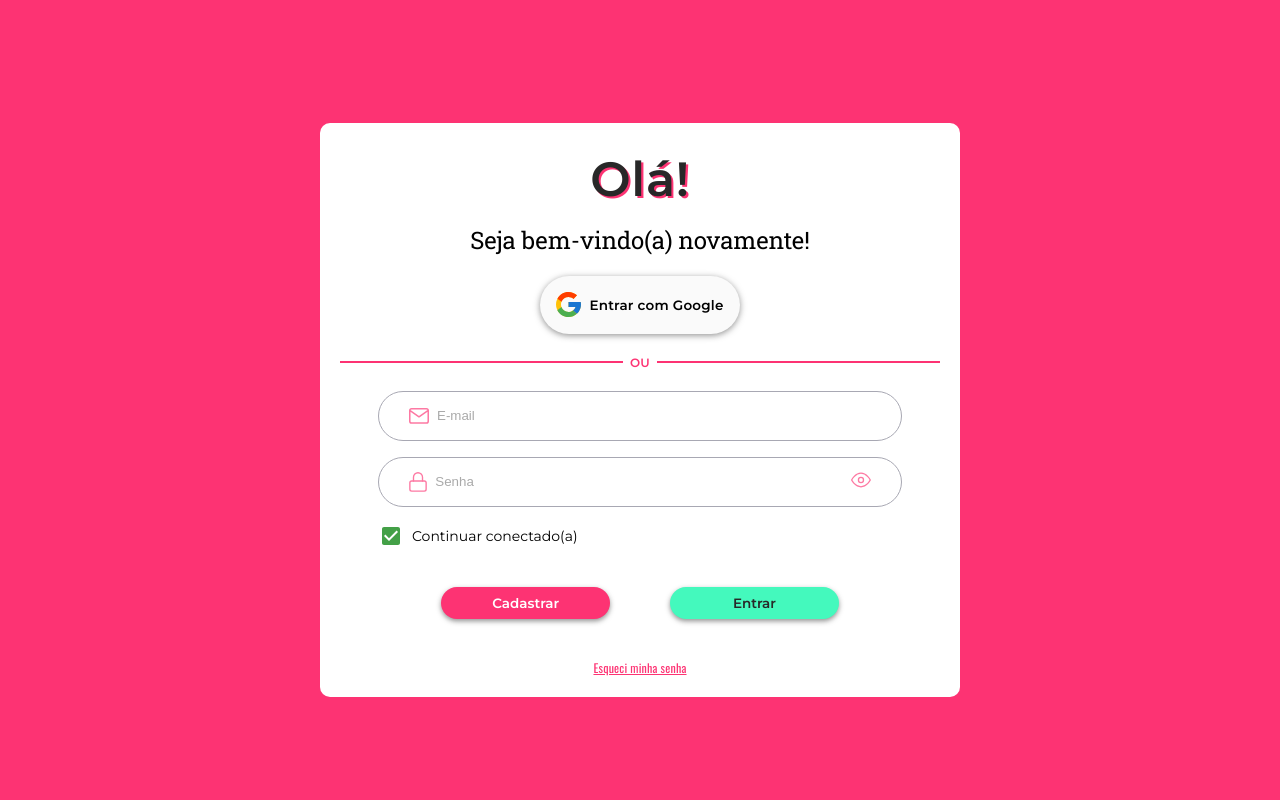
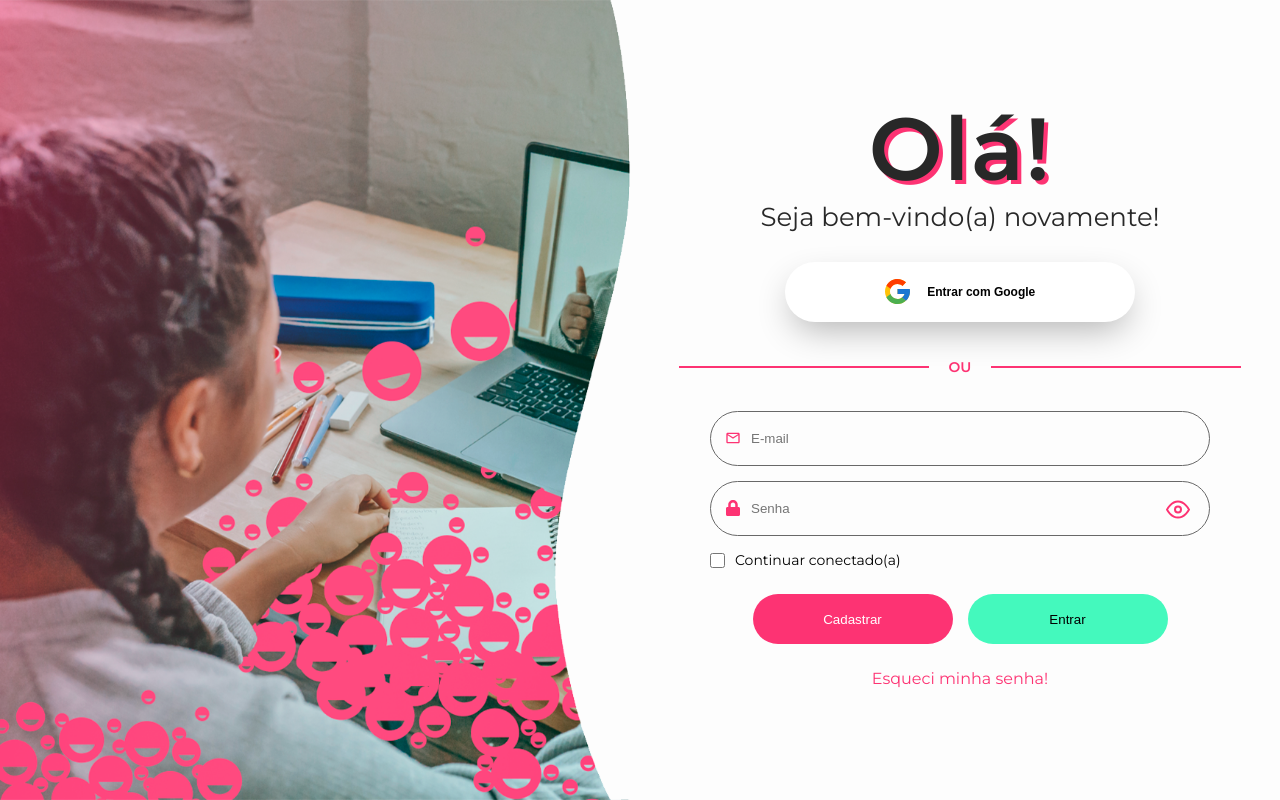
Before and after one commit to Jello-Education/jello, a React (Create React App) app: page /signin in a window 1280 px wide. Built offline with nearby package versions, Linux system fonts and the light colour scheme; no server answers; a web font is replaced by a local one.

Commit message:
Crate screen SignIn

```diff
--- a/package.json
+++ b/package.json
@@ -42,7 +42,7 @@
     "react-scripts": "4.0.1",
     "react-toastify": "^6.0.5",
     "sass": "^1.32.5",
-    "styled-components": "^5.1.0",
+    "styled-components": "^5.3.5",
     "swiper": "^7.4.1",
     "typescript": "^4.6.4",
     "web-vitals": "^0.2.4"
@@ -51,6 +51,7 @@
     "@testing-library/jest-dom": "^5.11.4",
     "@testing-library/react": "^11.1.0",
     "@testing-library/user-event": "^12.1.10",
+    "@types/styled-components": "^5.1.25",
     "babel-eslint": "^10.1.0",
     "eslint-config-airbnb": "^18.2.1",
     "eslint-config-prettier": "^7.2.0",
--- a/src/routes/index.jsx
+++ b/src/routes/index.jsx
@@ -16,6 +16,7 @@ const routeObjects = [...authRoutes, ...comingRoutes, ...blogRoutes];
 const mappedRoutes = routeObjects.map(mapRouteObject);
 
 const AppRoutes = () => {
+
   const navigate = useNavigate();
   const byPassRoutes = ['blog', 'coming', 'signin', 'signup', 'classe'];
   const token = localStorage.getItem(`${jelloVersion}-token`);
--- a/src/screens/SignIn/components/Conect/index.tsx
+++ /dev/null
@@ -1,23 +0,0 @@
-import React from 'react';
-
-import { green, pink } from '@mui/material/colors';
-
-import { Check, Container, TitleConect } from './stlyes';
-
-const Conect = () => (
-  <Container>
-    <Check
-      defaultChecked
-      sx={{
-        color: pink[800],
-        '&.Mui-checked': {
-          color: green[600],
-        },
-      }}
-    />
-
-    <TitleConect>Continuar conectado(a)</TitleConect>
-  </Container>
-);
-
-export default Conect;
--- a/src/screens/SignIn/components/Conect/stlyes.ts
+++ /dev/null
@@ -1,29 +0,0 @@
-import Checkbox from '@mui/material/Checkbox';
-import styled from 'styled-components';
-
-import { FontFamily, MediaQuery } from '../../../../styles/variables';
-
-export const Container = styled.div`
-  display: flex;
-  justify-content: center;
-  align-items: center;
-`;
-
-export const Check = styled(Checkbox)``;
-
-export const TitleConect = styled.p`
-  font-family: ${FontFamily.MONTSERRAT};
-  font-style: normal;
-  font-weight: 400;
-  font-size: 14px;
-  line-height: 30px;
-
-  display: flex;
-  align-items: center;
-
-  color: #000000;
-
-  @media ${MediaQuery.MOBILE} {
-    margin-top: 12px;
-  }
-`;
--- a/src/screens/SignIn/index.tsx
+++ b/src/screens/SignIn/index.tsx
@@ -1,51 +1,102 @@
-import React from 'react';
+import React, { useState } from 'react';
 
-import EmailIcon from '../../assets/icons/email.svg';
-import PadlockIcon from '../../assets/icons/padlock.svg';
-import ButtonGoogle from '../../components/ButtonGoogle';
-import ButtonMain from '../../components/ButtonMain';
-import InputLogin from '../../components/InputLogin';
-import Conect from './components/Conect';
-import {
-  Container,
-  ContainerInput,
-  Divider,
-  ForgotPassword,
-  SectionButton,
-  SectionInputs,
-  Title,
-} from './style';
+import StudentImage from '../../assets/image/Student-Image.png';
+import Google from '../../assets/icons/google.svg';
+import { MdOutlineEmail } from 'react-icons/md';
+import { FaLock } from 'react-icons/fa';
+import { FiEye, FiEyeOff } from 'react-icons/fi';
+import { Container, Student, Division, Title, Description, ContentButtonGoogle, ButtonGoogle, ImageGoogle, ContentBorder, Border, NameBorder, Form, ContainerInput, ContainerIconInput, Input, ContainerIconPassword, ContainerCheckbox, Checkbox, NameCheckbox, ContainerButton, ButtonRegister, ButtonLogin, ForgotPassword } from './style';
 
-const SignIn = () => (
-  <Container>
-    <SectionInputs>
-      <Title>
-        <h1>Olá!</h1>
-        <h2>Seja bem-vindo(a) novamente!</h2>
-      </Title>
-      <ButtonGoogle />
+const SignIn = () => {
 
-      <Divider>
-        <div />
-        <p>ou</p>
-        <div />
-      </Divider>
+    const [ email, setEmail ] = useState("");
+    const [ senha, setSenha ] = useState("");
+    const [ view, setView ] = useState(false);
 
-      <ContainerInput>
-        <InputLogin placeholder="E-mail" img={EmailIcon} />
-        <InputLogin placeholder="Senha" img={PadlockIcon} password top={16} />
-        <Conect />
-      </ContainerInput>
-      <SectionButton>
-        <ButtonMain title="Cadastrar" background="#FD3373" top={30} />
-        <ButtonMain title="Entrar" background="#44F9BD" colorFont="#282828" />
-      </SectionButton>
+  return (
+    <Container>
 
-      <ForgotPassword>
-        <p>Esqueci minha senha</p>
-      </ForgotPassword>
-    </SectionInputs>
-  </Container>
-);
+        <Student src={StudentImage} alt="Student Jello" />
+
+        <Division>
+            <div>
+
+                <Title>Olá!</Title>
+
+                <Description>Seja bem-vindo(a) novamente!</Description>
+
+                <ContentButtonGoogle>
+                    <ButtonGoogle>
+                        <ImageGoogle src={Google} />
+                        Entrar com Google
+                    </ButtonGoogle>
+                </ContentButtonGoogle>
+
+                <ContentBorder>
+
+                    <Border />
+
+                    <NameBorder>OU</NameBorder>
+
+                    <Border />
+
+                </ContentBorder>
+
+                <Form>
+
+                    <ContainerInput>
+
+                        <ContainerIconInput>
+                             <MdOutlineEmail />
+                        </ContainerIconInput>
+
+                        <Input type="text" placeholder="E-mail" />
+
+                    </ContainerInput>
+
+                    <ContainerInput>
+
+                        <ContainerIconInput>
+                             <FaLock />
+                        </ContainerIconInput>
+
+                        <Input type={view == false ? "password" : "text"} placeholder="Senha" />
+
+                        <ContainerIconPassword>
+                             {view == false ? <FiEye onClick={() => setView(true)} /> : <FiEyeOff onClick={() => setView(false)} />}
+                        </ContainerIconPassword>
+
+                    </ContainerInput>
+
+                    <div style={{display: 'flex', justifyContent: 'center'}}>
+
+                        <ContainerCheckbox>
+
+                            <Checkbox type="checkbox" />
+
+                            <NameCheckbox>Continuar conectado(a)</NameCheckbox>
+
+                        </ContainerCheckbox>
+
+                    </div>
+
+                    <ContainerButton>
+
+                        <ButtonRegister>Cadastrar</ButtonRegister>
+
+                        <ButtonLogin>Entrar</ButtonLogin>
+
+                    </ContainerButton>
+
+                    <ForgotPassword>Esqueci minha senha!</ForgotPassword>
+
+                </Form>
+
+            </div>
+        </Division>
+
+    </Container>
+  )
+}
 
 export default SignIn;
--- a/src/screens/SignIn/style.ts
+++ b/src/screens/SignIn/style.ts
@@ -3,129 +3,247 @@ import styled from 'styled-components';
 import { FontFamily, MediaQuery } from '../../styles/variables';
 
     export const Container = styled.div`
-  height: 100%;
-  justify-content: center;
+      display: flex;
+      justify-content: space-between;
       align-items: center;
-  text-align: center;
-  display: flex;
-  background: #fd3373;
       height: 100vh;
     `;
 
-export const SectionInputs = styled.div`
+    export const Division = styled.div`
     width: 50%;
+    display: flex;
+    justify-content: center;
     text-align: center;
-  justify-content: center;
-  align-items: center;
-  background: #fff;
-  margin-top: 20px;
-  border-radius: 10px;
-  padding: 20px;
 
-  @media ${MediaQuery.MOBILE} {
-    width: 95%;
-    padding: 10px;
+    @media only screen and (max-width: 991px) {
+      width: 100%;
     }
+
     `;
 
-export const Title = styled.div`
-  h1 {
+  export const Student = styled.img`
+        width: 50%;
+        height: 100vh;
+        object-fit: cover;
+
+        @media only screen and (max-width: 1700px) {
+          object-fit: fill;
+        }
+
+        @media only screen and (max-width: 991px) {
+          display: none;
+        }
+
+    `;
+
+  export const Title = styled.h1`
+
         font-family: 'Montserrat';
         font-style: normal;
         font-weight: 800;
-    font-size: 48px;
+        font-size: 88px;
         line-height: 73px;
         letter-spacing: 0.015em;
         margin-bottom: 8px;
 
         color: #282828;
 
-    text-shadow: 2.2px 2.2px 0px #fd3373;
+        text-shadow: 4px 4px 0px rgba(253,51,115,1);
 
-    @media ${MediaQuery.MOBILE} {
-      font-size: 24px;
-      margin-bottom: 0px;
-    }
+    `;
+
+    export const Description = styled.p`
+    font-size: 26px;
+    color: #282828;
+    margin-top: 3%;
+
+    @media only screen and (max-width: 991px) {
+      font-size: 20px;
     }
 
-  h2 {
-    font-family: 'Roboto Slab';
-    font-style: normal;
-    font-weight: 300;
-    font-size: 24px;
-    line-height: 32px;
-
-    letter-spacing: -0.005em;
-
-    color: #000000;
-
-    @media ${MediaQuery.MOBILE} {
-      font-size: 18px;
-    }
-  }
     `;
 
-export const Divider = styled.div`
+  export const ContentBorder = styled.div`
+    display: flex;
+    justify-content: center;
+    align-items: center;
+    margin-top: 3%;
+    `
+
+    export const Border = styled.div`
+        width: 250px;
+        height: 2px;
+        background-color: #fd3373;
+
+        @media only screen and (max-width: 991px) {
+          width: 150px;
+        }
+
+    `;
+
+    export const NameBorder = styled.h1`
+        font-size: 14px;
+        color:  #fd3373;
+        padding: 20px;
+    `;
+
+    export const ButtonGoogle = styled.button`
+      width: 350px;
+      height: 60px;
+      background-color: #fff;
+      border-radius: 50px;
+      outline: none;
+      border: none;
+      font-weight: bolder;
+    -webkit-box-shadow: 0px 14px 35px -7px rgba(0,0,0,0.30);
+    -moz-box-shadow: 0px 14px 35px -7px rgba(0,0,0,0.30);
+    box-shadow: 0px 14px 35px -7px rgba(0,0,0,0.30);
+        font-size: 12px;
+        display: flex;
+        justify-content: center;
+        align-items: center;
+    `;
+
+    export const ImageGoogle = styled.img`
+        margin-right: 5%;
+    `;
+
+    export const ContentButtonGoogle = styled.div`
+    display: flex;
+    justify-content: center;
+    margin-top: 5%;
+    `;
+
+
+    export const Form = styled.form`
+    display: grid;
+    justify-content: center;
+    `;
+
+    export const ContainerCheckbox = styled.div`
       display: flex;
       align-items: center;
-  margin-bottom: 20px;
+      margin-top: 3%;
+      width: 500px;
 
-  p {
-    font-family: ${FontFamily.MONTSERRAT};
-    font-style: normal;
-    font-weight: bold;
-    font-size: 12px;
-    line-height: 17px;
-
-    letter-spacing: 0.015em;
-    text-transform: uppercase;
-
-    color: #fd3373;
-
-    margin-left: 7px;
-    margin-right: 7px;
+      @media only screen and (max-width: 991px) {
+        width: 350px;
       }
 
-  div {
-    width: 100%;
-    background: #fd3373;
-    border: 1px solid #fd3373;
-  }
+    `;
+
+  export const NameCheckbox = styled.p`
+    margin-left: 2%;
+    font-size: 14px;
+    `;
+
+  export const Checkbox = styled.input`
+        width: 15px;
+        height: 15px;
     `;
 
   export const ContainerInput = styled.div`
-  padding: 0 30px;
+        position: relative;
+    `;
 
-  div:last-child {
-    justify-content: left;
+  export const ContainerIconInput = styled.div`
+    height: 1.5rem;
+    width: 1.5rem;
+    padding: 5px;
+    position: absolute;
+    box-sizing:border-box;
+    top: 50%;
+    left: 10px;
+    transform: translateY(-25%);
+    font-size: 16px;
+    color: #fd3373;
+
+    @media only screen and (max-width: 991px) {
+      top: 46%;
+      transform: translateY(-30%);
     }
 
-  @media ${MediaQuery.MOBILE} {
-    padding: 0px;
-  }
     `;
 
-export const SectionButton = styled.div`
-  cursor: pointer;
+  export const ContainerIconPassword = styled.div`
+    height: 1.5rem;
+    width: 1.5rem;
+    padding: 5px;
+    position: absolute;
+    box-sizing:border-box;
+    top: 50%;
+    right: 25px;
+    transform: translateY(-35%);
+    font-size: 24px;
+    color: #fd3373;
+
+    @media only screen and (max-width: 991px) {
+      top: 40%;
+      transform: translateY(-30%);
+    }
+
     `;
 
-export const ForgotPassword = styled.a`
-  cursor: pointer;
-  p {
-    margin-top: 40px;
-    font-family: 'Oswald';
-    font-style: normal;
-    font-weight: 400;
-    font-size: 12px;
-    line-height: 18px;
+  export const ContainerButton = styled.div`
+    display: flex;
+    justify-content: center;
+    align-items: center;
+    margin-top: 5%;
+    `;
 
-    letter-spacing: 0.015em;
-    text-decoration-line: underline;
+    export const ButtonRegister = styled.button`
+        width: 200px;
+        height: 50px;
+        border-radius: 50px;
+        background-color: #fd3373;
+        border: none;
+        color: #fff;
+        margin-right: 3%;
+
+        @media only screen and (max-width: 991px) {
+          width: 150px;
+        }
+
+    `;
+
+  export const ButtonLogin = styled.button`
+        width: 200px;
+        height: 50px;
+        border-radius: 50px;
+        background-color: #44F9BD;
+        border: none;
+        color: #000;
+
+        @media only screen and (max-width: 991px) {
+          width: 150px;
+        }
+
+    `;
+
+    export const Input = styled.input`
+        width: 500px;
+        height: 55px;
+        border-radius: 50px;
+        background: none;
+        border: 1px solid rgb(104, 104, 104);
+        padding-left: 2.5rem;
+        margin-top: 3%;
+        box-sizing:border-box;
+
+        @media only screen and (max-width: 991px) {
+          width: 350px;
+          padding-left: 4rem;
+        }
+
+    `;
+
+    export const ForgotPassword = styled.p`
 
     color: #fd3373;
+    margin-top: 5%;
 
-    @media ${MediaQuery.MOBILE} {
-      margin-top: 20px;
+      @media only screen and (max-width: 991px) {
+        font-size: 14px;
       }
-  }
+
     `;
--- a/src/styles/global.jsx
+++ b/src/styles/global.jsx
@@ -29,6 +29,12 @@ const GlobalStyle = createGlobalStyle`
 		list-style: none;
 	}
 
+	/*Iframe bugando página ( congelando tela ), encontrar arquivo que está criando esse iframe*/
+
+	iframe {
+		display: none;
+	}
+
 	@media (max-width: 1080px){
 		html{
 			font-size: 90.75%;
```
Also changed, not shown: src/screens/SignIn/components/input.tsx (added, +11 -0 lines), src/assets/image/Student-Image.png (added), 1 other file (tests, documents, lock files or other folders). Lines whose indentation alone changed are shown as unchanged.
